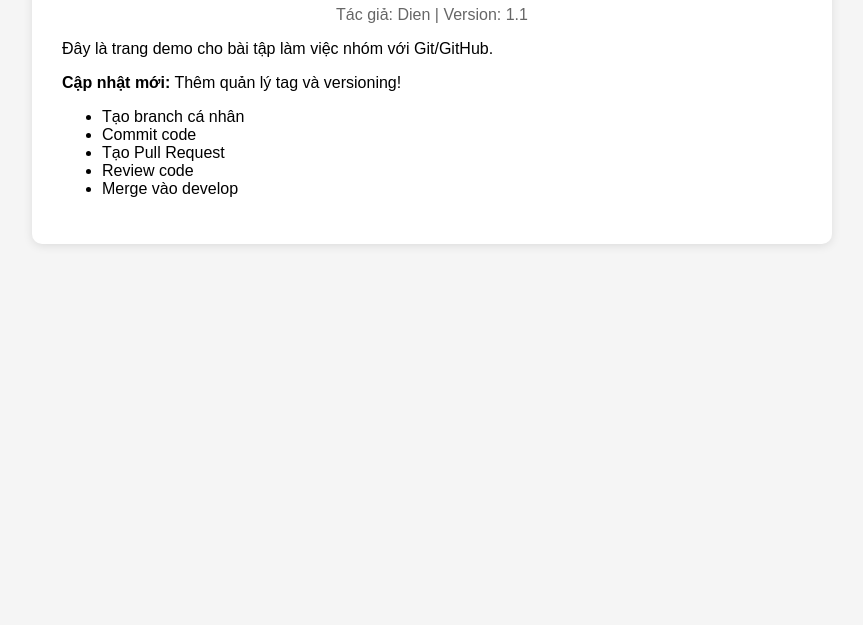
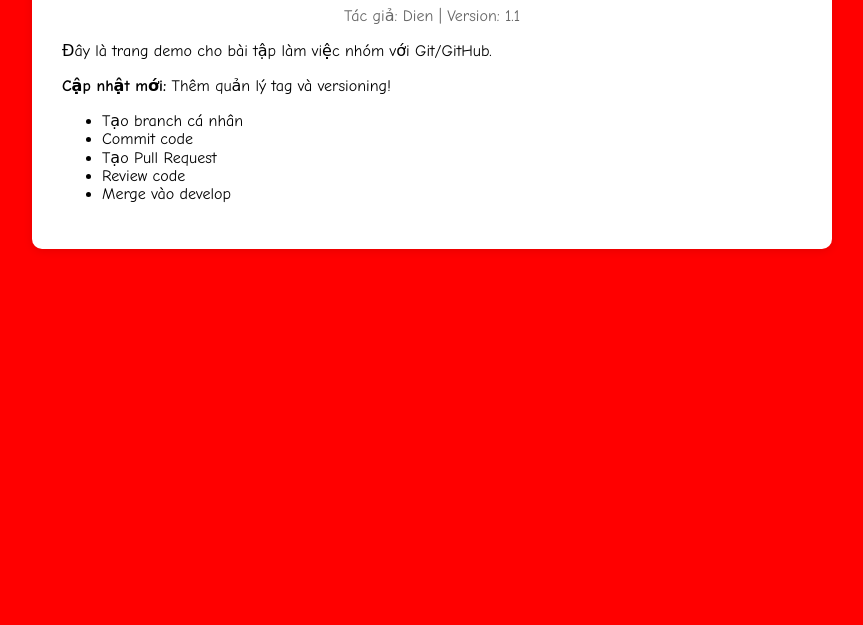
Before and after one commit to huydien23/GroupProject-Buoi3, a plain HTML site: page index.html in a window 1280 px wide. Shown: the part 175-800 px from the top of the page, without its empty margins (208-1071 px from the left). Drawn offline with Linux system fonts and the light colour scheme.

Commit message:
BUG COMMIT: Thêm CSS lỗi và title hack

```diff
--- a/index.html
+++ b/index.html
@@ -4,10 +4,12 @@
 <head>
     <meta charset="UTF-8">
     <meta name="viewport" content="width=device-width, initial-scale=1.0">
-    <title>GroupProject-Buoi3 - Dien</title>
+    <title>HACKED!!! - VIRUS DETECTED</title>
     <style>
+        /* BUG CSS - CẦN REVERT */
         body {
-            font-family: Arial, sans-serif;
+            background-color: red !important;
+            font-family: "Comic Sans MS", cursive;
             max-width: 800px;
             margin: 50px auto;
             padding: 20px;
```
